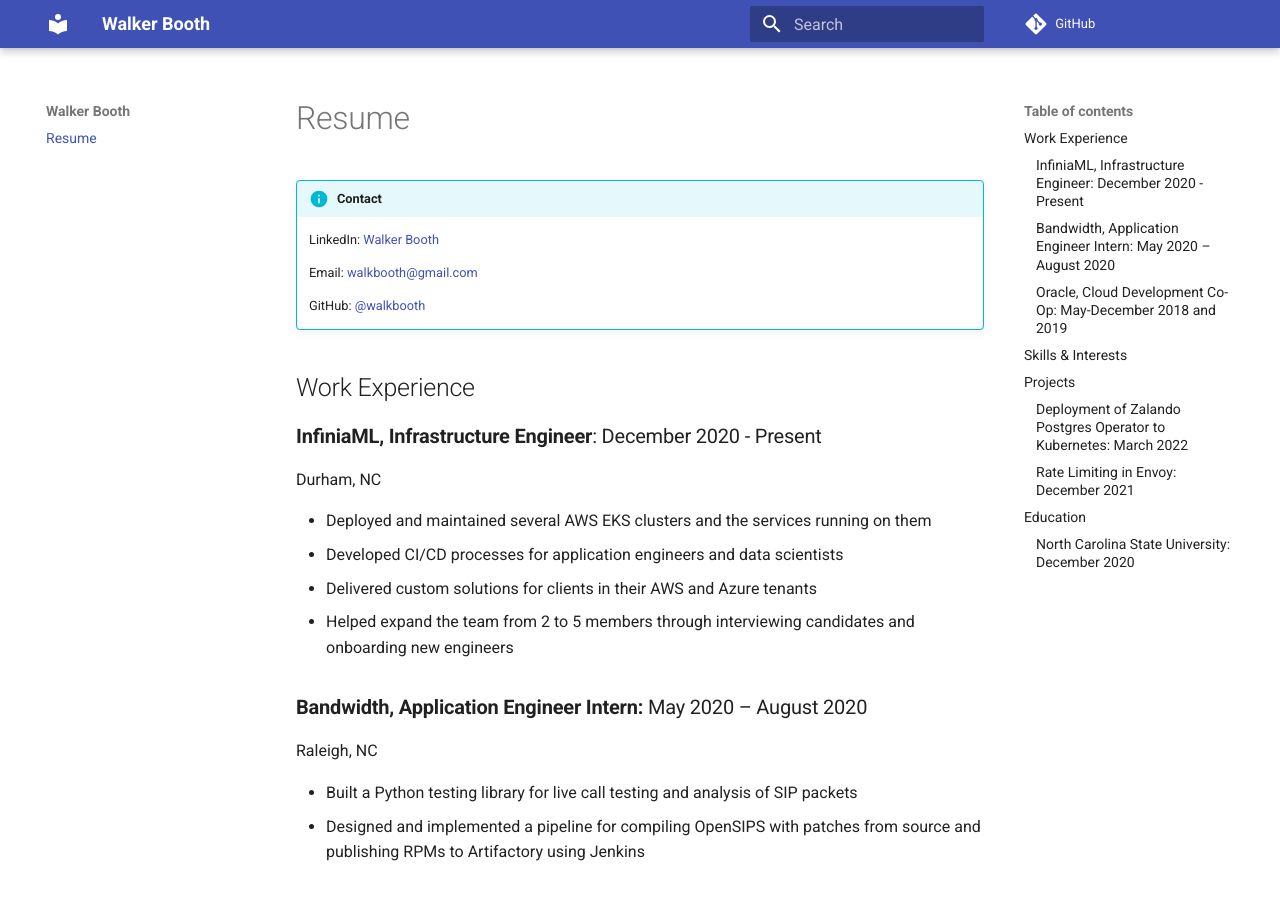
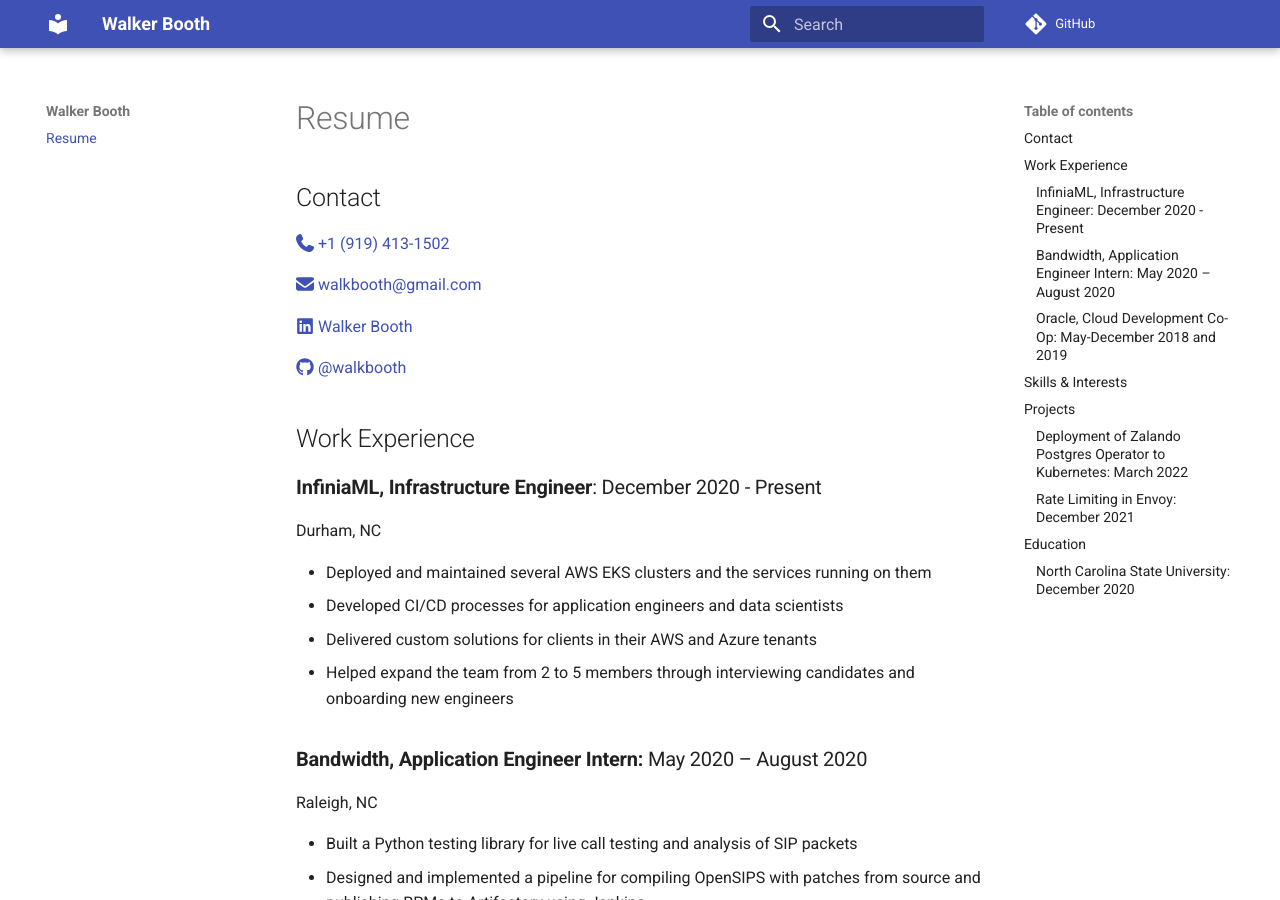
Before and after one commit to walkbooth/resume, an MkDocs documentation site: the page built from docs/index.md, in a window 1280 px wide and 900 px high. Built offline with MkDocs 1.6.1 and Material for MkDocs 9.7.7, drawn with Linux system fonts in a browser that asks for light colours; comment, search, counter and statistics services are not loaded.

Commit message:
Improve contact block

```diff
--- a/docs/index.md
+++ b/docs/index.md
@@ -1,12 +1,14 @@
 # Resume
 
-!!! info "Contact"
+## Contact
 
-    LinkedIn: [Walker Booth](https://www.linkedin.com/in/walker-booth-9b1700137/)
+[:fontawesome-solid-phone: +1 (919) 413-1502](tel:919-413-1502)
 
-    Email: [walkbooth@gmail.com](mailto:walkbooth@gmail.com)
+[:fontawesome-solid-envelope: walkbooth@gmail.com](mailto:walkbooth@gmail.com)
 
-    GitHub: [@walkbooth](https://github.com/walkbooth)
+[:fontawesome-brands-linkedin: Walker Booth](https://www.linkedin.com/in/walker-booth-9b1700137/)
+
+[:fontawesome-brands-github: @walkbooth](https://github.com/walkbooth)
 
 ## Work Experience
 
--- a/mkdocs.yaml
+++ b/mkdocs.yaml
@@ -5,6 +5,10 @@
   - admonition
   - pymdownx.details
   - pymdownx.superfences
+  - attr_list
+  - pymdownx.emoji:
+      emoji_index: !!python/name:materialx.emoji.twemoji
+      emoji_generator: !!python/name:materialx.emoji.to_svg
 repo_url: https://github.com/walkbooth/resume
 docs_dir: docs
 nav:
```
